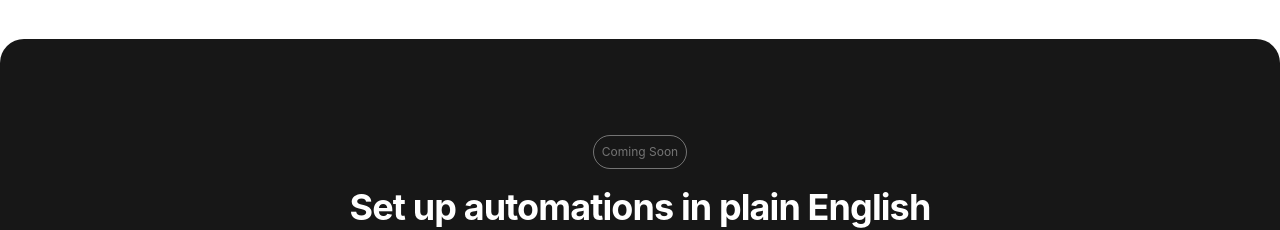
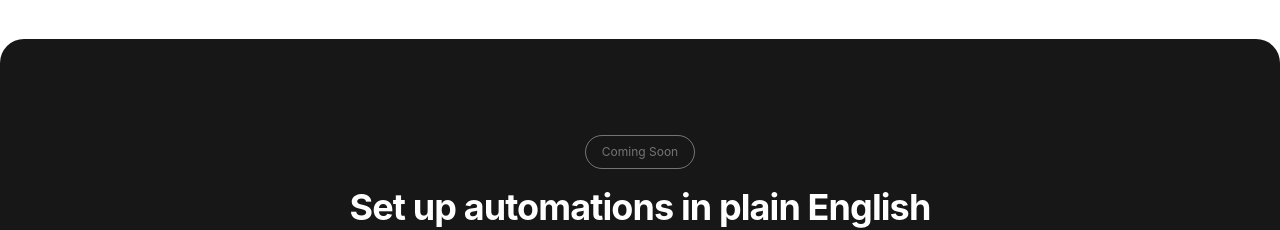
Before and after one commit to blinkfeed-ai/website, a Next.js app: page / in a window 1280 px wide. Shown: the part 3520-3750 px from the top of the page. Built offline with nearby package versions, Linux system fonts and the light colour scheme.

Commit message:
Fix coming soon button

```diff
--- a/src/app/page.tsx
+++ b/src/app/page.tsx
@@ -1078,6 +1078,8 @@ function ComingSoon({big}: {big?: boolean}) {
         style={{
           paddingTop: padding,
           paddingBottom: padding,
+          paddingLeft: big ? '16px' : undefined,
+          paddingRight: big ? '16px' : undefined,
         }}
       >
         Coming Soon
```
